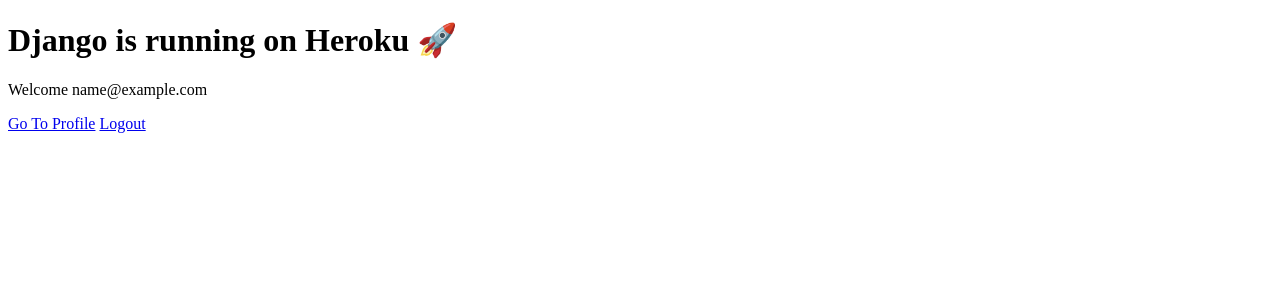
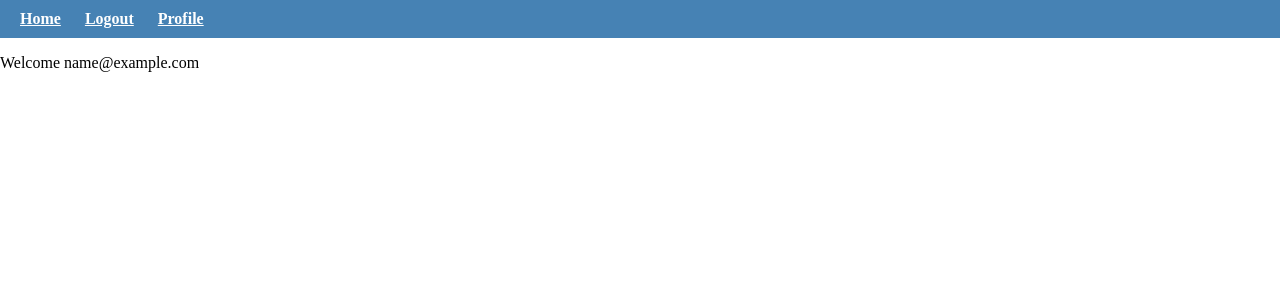
Before and after one commit to SafaaMahbub/CIO_Forum, a Django app: page / in a window 1280 px wide. Shown: the top 300 px of the page. Run offline with Django 4.2, Linux system fonts and the light colour scheme; the visitor is signed in with stand-in values (Sample User, id 1).

Commit message:
added some style elements to homepage and profile hmtl pages

```diff
--- a/templates/homepage.html
+++ b/templates/homepage.html
@@ -2,17 +2,48 @@
 <html>
 <head>
     <title>CS3240 Project</title>
+    <style>
+
+        body{
+            margin: 0;
+        }
+        nav{
+        background-color: #4682B4;
+        color: white;
+        overflow: hidden;
+        padding: 10px;
+        }
+    nav a {
+        color: white;
+        text-align: center;
+        font-weight: bold;
+        padding: 10px;
+    }
+
+    nav a:hover{
+        background-color: brown;
+        color: chocolate;
+        font-size: 20px;
+    }
+
+    nav a.active{
+        background-color: aqua;
+        color: white;
+    }
+    </style>
 </head>
 <body>
 
-<h1>Django is running on Heroku 🚀</h1>
+<!--<h1>Django is running on Heroku 🚀</h1>-->
 
 {% if user.is_authenticated %}
+<nav>
+    <a href="/">Home</a>
+    <a href="/accounts/logout/">Logout</a>
+    <a href="/profile/">Profile</a>
+</nav>
     <p>Welcome {{ user.email }}</p>
-<nav >
-    <a href="profile/">Go To Profile</a>
-    <a href="/accounts/logout/">Logout</a>
-</nav>
+
 {% else %}
     <a href="/accounts/google/login/">Sign in with Google</a>
 {% endif %}
```
Also changed, not shown: templates/Profile.html (+46 -3 lines).
